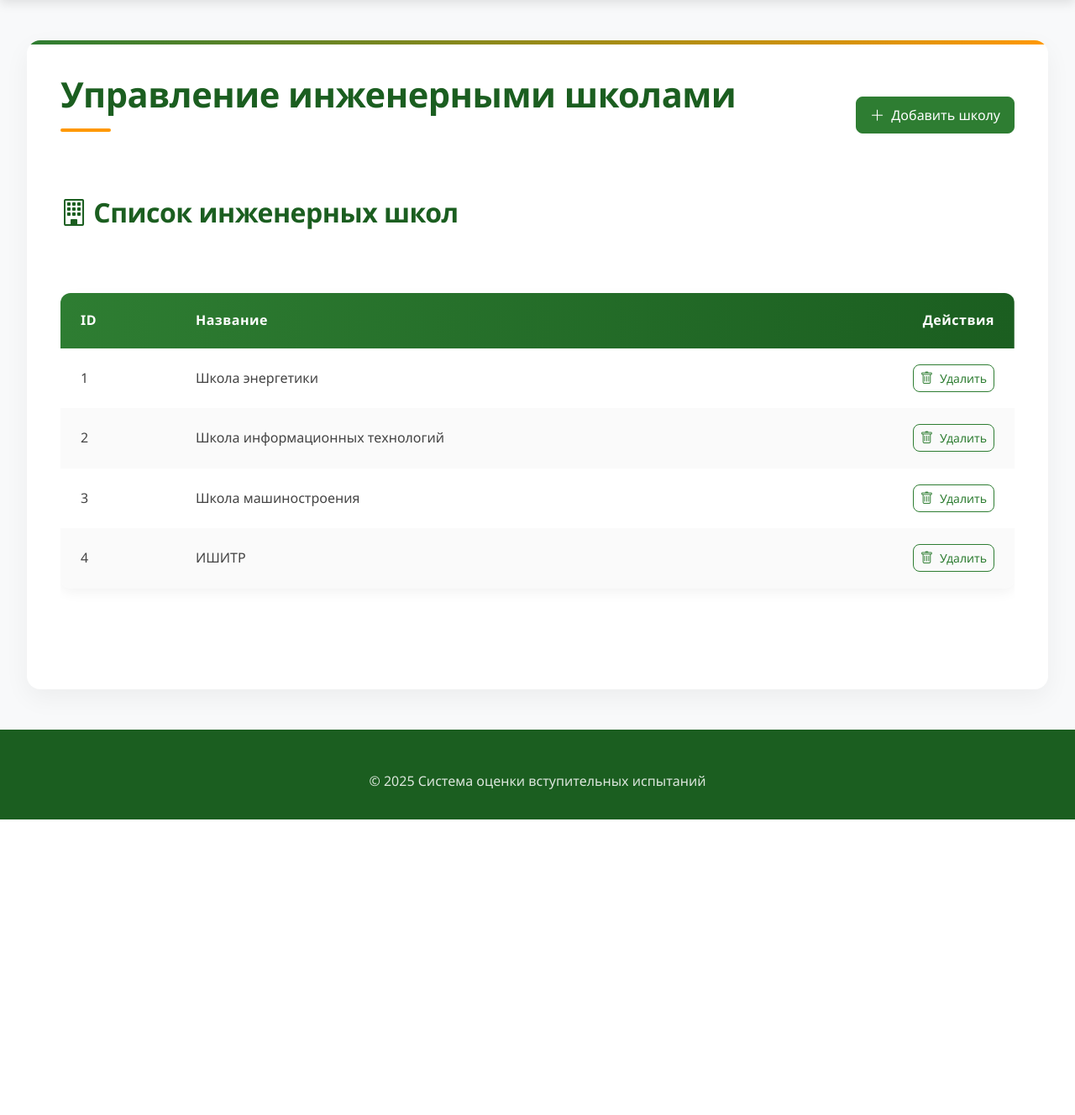
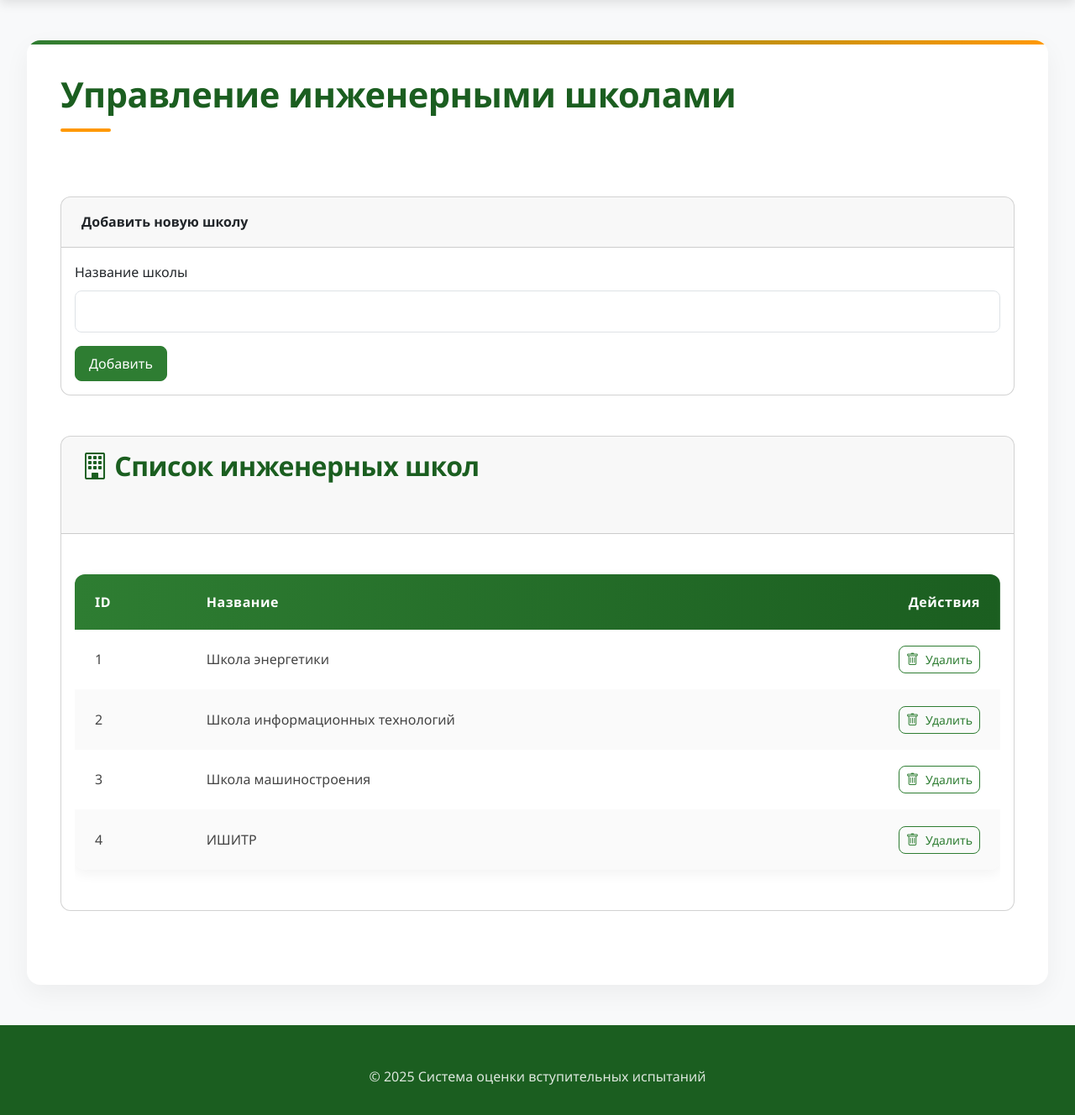
Before and after one commit to ikrivezhenko/exam, a Flask app: page /engineering_schools in a window 1280 px wide. Shown: the part 96-1424 px from the top of the page at 84% size. Before the commit the page ends 1072 px from the top, so only its background shows below. Run offline with Flask 3, Linux system fonts and the light colour scheme; a user stored in the database is signed in; some libraries are stand-ins or nearby versions.

Commit message:
школы можно добавлять

```diff
--- a/app/forms.py
+++ b/app/forms.py
@@ -22,7 +22,7 @@ class ProgramForm(FlaskForm):
 
     def __init__(self, *args, **kwargs):
         super(ProgramForm, self).__init__(*args, **kwargs)
-        self.school_id.choices = [(s.id, s.name) for s in EngineeringSchool.query.all()]
+
 
 class ExamDateForm(FlaskForm):
     date = DateField('Дата экзамена', format='%Y-%m-%d', validators=[DataRequired()])
--- a/app/routes.py
+++ b/app/routes.py
@@ -126,6 +126,8 @@ def delete_school(school_id):
     return redirect(url_for('routes.engineering_schools'))
 
 # Управление программами
+
+# Управление программами
 @routes.route('/programs', methods=['GET', 'POST'])
 @login_required
 def programs():
@@ -137,7 +139,9 @@ def programs():
     # Для секретаря - только его школа
     if current_user.role == 'secretary':
         form.school_id.data = current_user.school_id
-
+        form.school_id.choices = [(s.id, s.name) for s in EngineeringSchool.query.order_by('name').all() if s.id == current_user.school_id]
+    else:
+        form.school_id.choices = [(s.id, s.name) for s in EngineeringSchool.query.order_by('name').all()]
     if form.validate_on_submit():
         program = Program(
             code=form.code.data,
--- a/app/templates/engineering_schools.html
+++ b/app/templates/engineering_schools.html
@@ -4,13 +4,32 @@
 <div class="spacer-lg">
     <div class="d-flex justify-content-between align-items-center mb-5">
         <h1>Управление инженерными школами</h1>
-        <a href="{{ url_for('routes.engineering_schools') }}" class="btn btn-primary-elegant">
-            <i class="bi bi-plus-lg"></i> Добавить школу
-        </a>
     </div>
 
-    <div class="card-elegant">
-        <div class="card-header-elegant">
+    <!-- Добавляем форму для создания школ -->
+    <div class="card mb-5">
+        <div class="card-header">Добавить новую школу</div>
+        <div class="card-body">
+            <form method="POST" action="{{ url_for('routes.engineering_schools') }}">
+                {{ form.hidden_tag() }}
+                <div class="mb-3">
+                    <label for="name" class="form-label">Название школы</label>
+                    {{ form.name(class="form-control") }}
+                    {% if form.name.errors %}
+                        <div class="invalid-feedback" style="display: block;">
+                            {% for error in form.name.errors %}
+                                {{ error }}
+                            {% endfor %}
+                        </div>
+                    {% endif %}
+                </div>
+                <button type="submit" class="btn btn-primary-elegant">Добавить</button>
+            </form>
+        </div>
+    </div>
+
+    <div class="card">
+        <div class="card-header">
             <h2><i class="bi bi-building"></i> Список инженерных школ</h2>
         </div>
         <div class="card-body">
```
Also changed, not shown: instance/exam_system.db.
